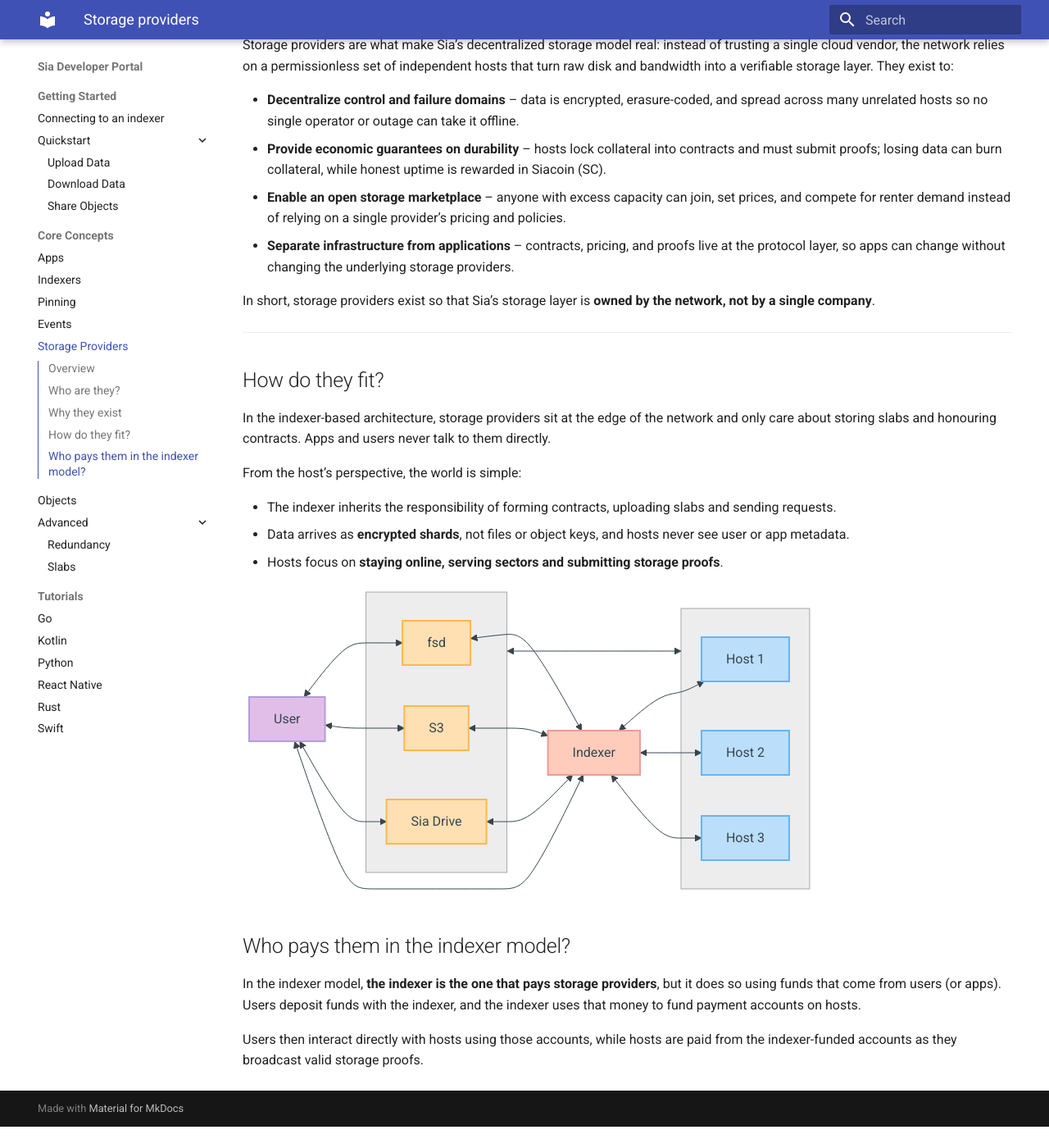
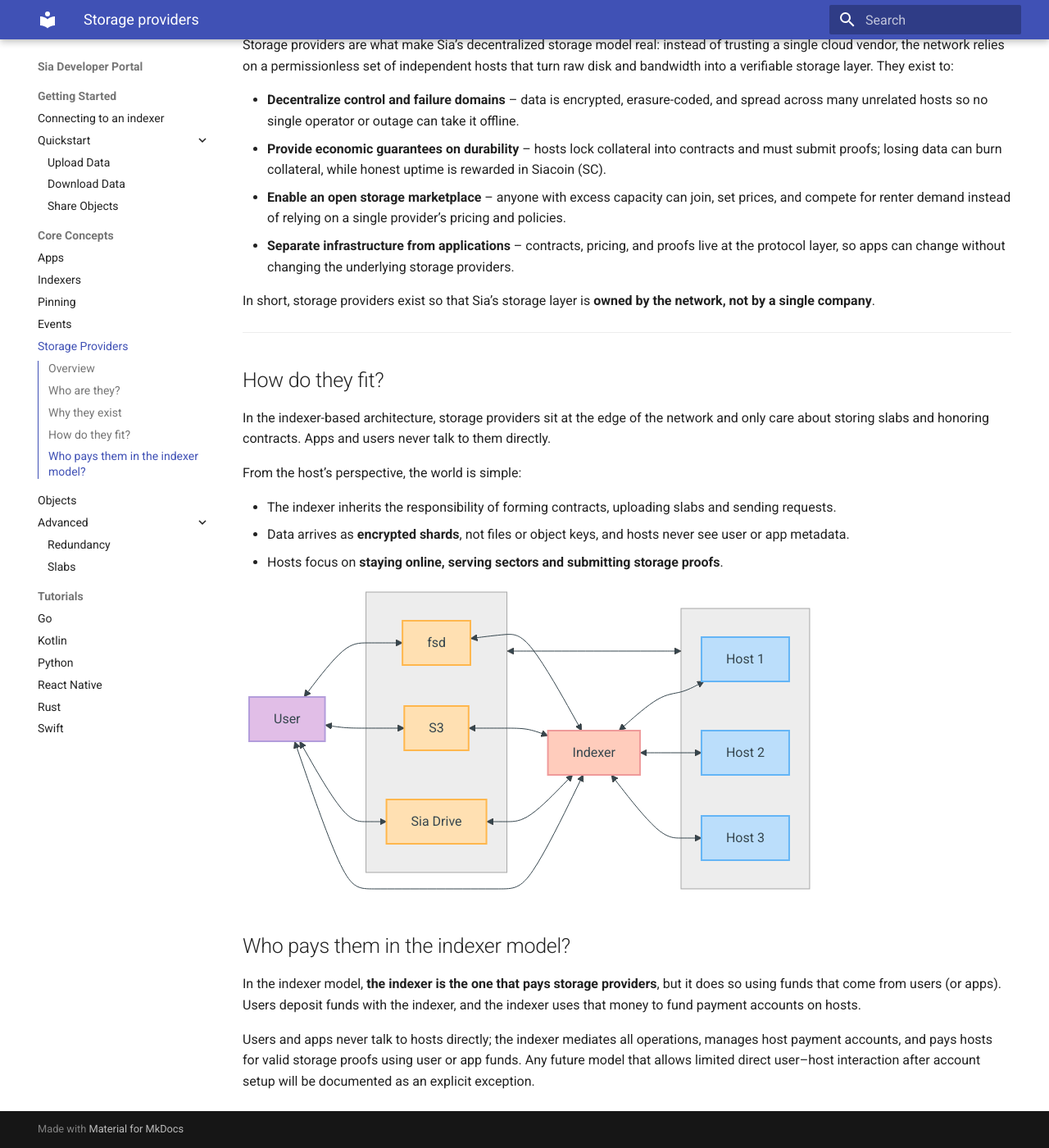
Before and after one commit to SiaFoundation/developer-portal, an MkDocs documentation site: the page built from docs/core-concepts/storage-providers.md, in a window 1280 px wide and 1400 px high, scrolled down 1093 px. Shown: the whole window at 82% size. Built offline with MkDocs 1.6.1 and Material for MkDocs 9.7.7, drawn with Linux system fonts in a browser that asks for light colours; before the commit the page ends 2467 px from its top, so only the background shows below that.

Commit message:
co-pilot 3

```diff
--- a/docs/core-concepts/storage-providers.md
+++ b/docs/core-concepts/storage-providers.md
@@ -53,7 +53,7 @@
 
 ## How do they fit?
 
-In the indexer-based architecture, storage providers sit at the edge of the network and only care about storing slabs and honouring contracts. Apps and users never talk to them directly.
+In the indexer-based architecture, storage providers sit at the edge of the network and only care about storing slabs and honoring contracts. Apps and users never talk to them directly.
 
 From the host’s perspective, the world is simple:
 
@@ -121,4 +121,4 @@
 
 In the indexer model, **the indexer is the one that pays storage providers**, but it does so using funds that come from users (or apps). Users deposit funds with the indexer, and the indexer uses that money to fund payment accounts on hosts.
 
-Users then interact directly with hosts using those accounts, while hosts are paid from the indexer-funded accounts as they broadcast valid storage proofs.
+Users and apps never talk to hosts directly; the indexer mediates all operations, manages host payment accounts, and pays hosts for valid storage proofs using user or app funds. Any future model that allows limited direct user–host interaction after account setup will be documented as an explicit exception.
```
